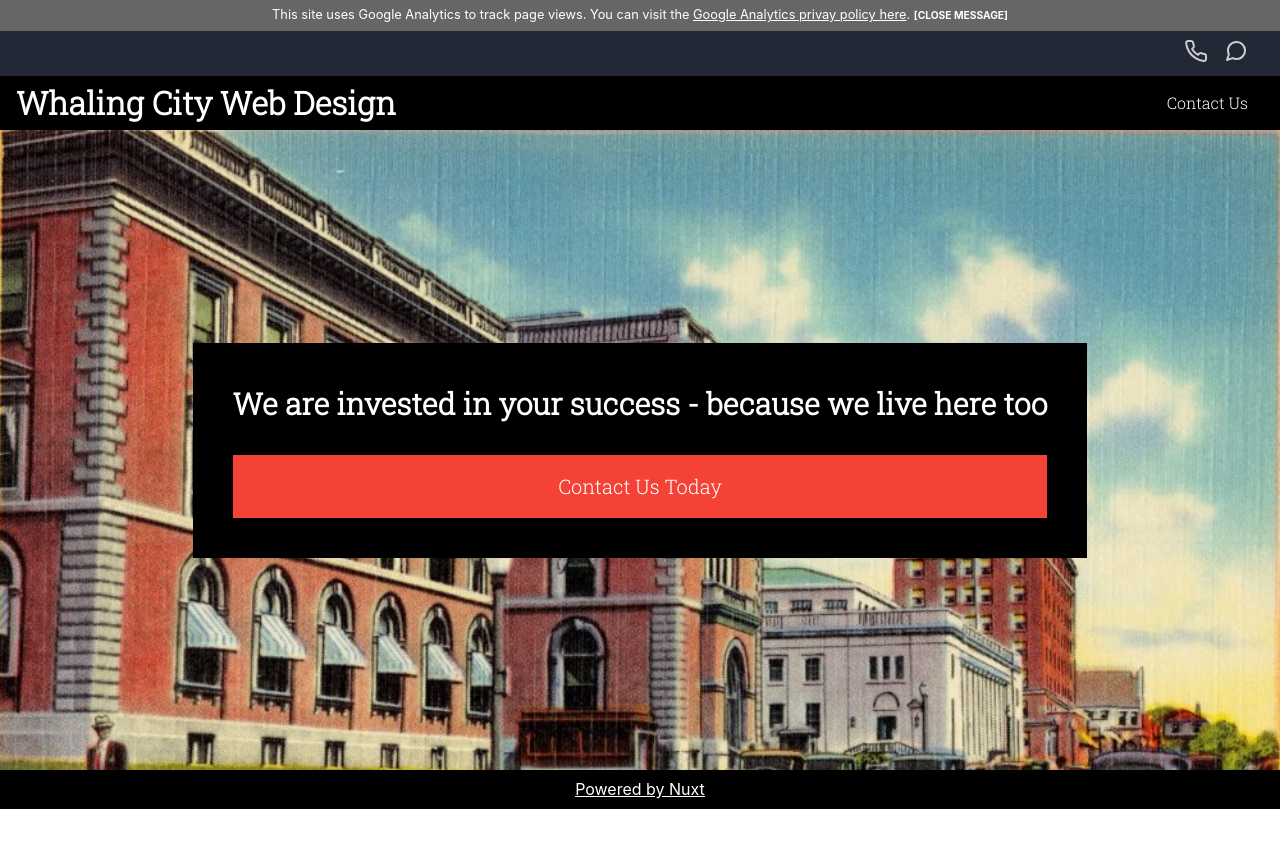
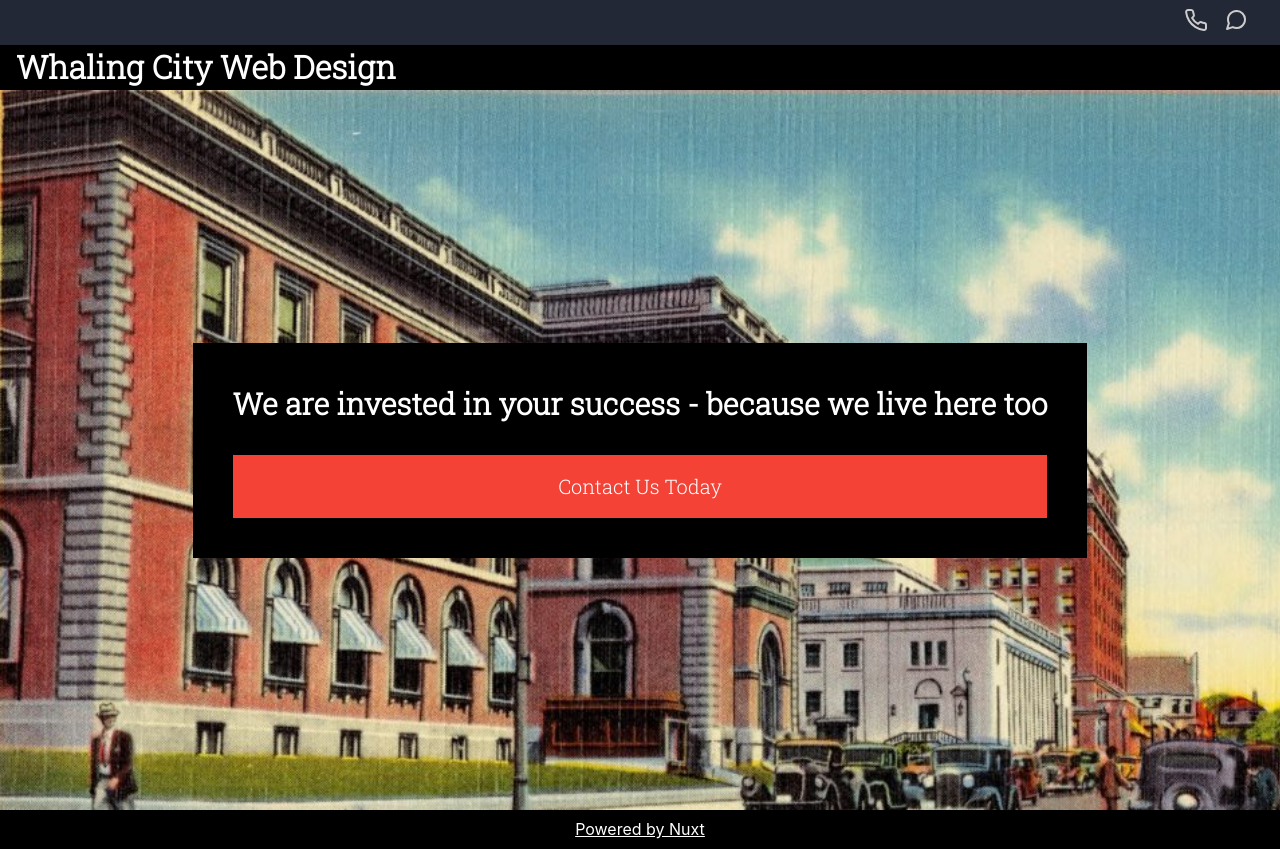
Before and after one commit to thewatermethod/whaling-nuxt, a Nuxt app: page / in a window 1280 px wide. Before the commit the page ends 809 px from the top, so only its background shows below. Built offline with nearby package versions, Linux system fonts and the light colour scheme.

Commit message:
down to almost nothing

```diff
--- a/assets/style.css
+++ b/assets/style.css
@@ -464,7 +464,3 @@ h6 {
     background-size: cover;
   }
 }
-
-.parallax {
-  background-attachment: fixed;
-}
--- a/components/iconmenu.vue
+++ b/components/iconmenu.vue
@@ -1,21 +1,14 @@
 <template>
   <div class="top-nav background-blue">
-    <span class="small" v-if="showCookieWarning">
-      This site uses Google Analytics to track page views. You can visit the
-      <a
-        href="https://policies.google.com/privacy?hl=en&gl=zz"
-      >Google Analytics privay policy here</a>.
-      <small v-on:click="closeMessage">[CLOSE MESSAGE]</small>
-    </span>
     <ul>
       <li>
         <a href="tel:0000000">
-          <img src="~/assets/phone.svg" scale="0">
+          <img src="~/assets/phone.svg" scale="0" />
         </a>
       </li>
       <li>
         <nuxt-link to="/contact/">
-          <img src="~/assets/message-circle.svg" scale="0">
+          <img src="~/assets/message-circle.svg" scale="0" />
         </nuxt-link>
       </li>
     </ul>
@@ -24,30 +17,30 @@
 
 <script>
 export default {
-  data: function() {
+  data: function () {
     return {
-      showCookieWarning: false
+      showCookieWarning: false,
     };
   },
 
   methods: {
-    closeMessage: function(event) {
+    closeMessage: function (event) {
       document.cookie = "whalingcityweb=cookie";
       event.target.parentNode.remove();
-    }
+    },
   },
 
   mounted() {
     if (
       !document.cookie
         .split(";")
-        .filter(item => item.includes("whalingcityweb=")).length
+        .filter((item) => item.includes("whalingcityweb=")).length
     ) {
       this.showCookieWarning = true;
     }
   },
 
-  props: []
+  props: [],
 };
 </script>
 
--- a/components/navigation.vue
+++ b/components/navigation.vue
@@ -3,53 +3,18 @@
     <h1 class="padded z2">
       <nuxt-link class="z2" to="/">Whaling City Web Design</nuxt-link>
     </h1>
-    <div v-on:click="toggleMenu" id="burger" class="nav-left-icon burger-menu-btn z2">
-      <span></span>
-    </div>
-    <nav id="navMenu" class="z1">
-      <ul class="column flex-box roboto-slab">
-        <li>
-          <span v-on:click="chat">Contact Us</span>
-        </li>
-      </ul>
-    </nav>
   </div>
 </template>
 
 <script>
 export default {
-  methods: {
-    chat: function () {
-      olark("api.box.expand");
-    },
-
-    navigate: function () {
-      var burger = document.querySelector("#burger");
-      var navMenu = document.querySelector("#navMenu");
-
-      if (burger.classList.contains("open")) {
-        burger.classList.remove("open");
-      }
-
-      if (navMenu.classList.contains("opened")) {
-        navMenu.classList.remove("opened");
-      }
-    },
-
-    toggleMenu: function (event) {
-      document.querySelector("#burger").classList.toggle("open");
-      document.querySelector("#navMenu").classList.toggle("opened");
-    },
-  },
+  methods: {},
 
   mounted() {},
 };
 </script>
 
 <style scoped>
-nav li span {
-  cursor: pointer;
-}
 div.site-header {
   justify-content: space-between;
   padding: 0 1em;
@@ -64,107 +29,10 @@ h1 a {
   text-decoration: none;
 }
 
-.burger-menu-btn.open {
-  -webkit-transform: rotate(90deg);
-  transform: rotate(90deg);
-}
-.burger-menu-btn,
-.burger-menu-btn:after,
-.burger-menu-btn:before {
-  height: 8px;
-  width: 32px;
-  background: white;
-}
-.burger-menu-btn:after {
-  position: absolute;
-  bottom: -12px;
-}
-.burger-menu-btn:before {
-  position: absolute;
-  top: -12px;
-}
-.burger-menu-btn:after,
-.burger-menu-btn:before {
-  content: "";
-  left: 4px;
-}
-.burger-menu-btn span {
-  height: 60px;
-  width: 60px;
-  display: block;
-  position: absolute;
-  top: -10px;
-}
-.burger-menu-btn {
-  will-change: transform;
-  -webkit-transition: -webkit-transform 0.2s linear;
-  transition: transform 0.2s linear;
-  cursor: pointer;
-}
-
-nav {
-  left: -9999px;
-  position: fixed;
-  transition: all 0.75s;
-}
-
-nav ul {
-  justify-content: center;
-}
-
-nav ul li {
-  padding: 1em;
-  text-align: center;
-}
-
-nav ul li a {
-  color: white;
-}
-
-nav.opened {
-  background: #ffa000;
-  bottom: 0;
-  left: 0;
-  padding: 25% 10%;
-  right: 0;
-  top: 0;
-}
-
-nav.opened ul {
-  font-size: 2em;
-  height: 50vh;
-}
-
 @media (min-width: 1200px) {
   h1 {
     font-size: 2em;
     padding: 0;
   }
-
-  .burger-menu-btn {
-    display: none;
-  }
-
-  nav {
-    position: relative;
-    left: auto;
-  }
-
-  nav.opened {
-    padding: 10%;
-  }
-
-  nav ul {
-    display: block;
-  }
-
-  nav ul li {
-    display: inline-block;
-    padding: 1em;
-  }
-
-  nav ul li a {
-    text-decoration: none;
-  }
 }
 </style>
--- a/layouts/default.vue
+++ b/layouts/default.vue
@@ -1,5 +1,5 @@
 <template>
-  <div>
+  <div class="main">
     <iconmenu></iconmenu>
     <navigation></navigation>
 
@@ -28,3 +28,8 @@ export default {
   },
 };
 </script>
+<style scoped>
+.main {
+  min-height: 100vh;
+}
+</style>
--- a/layouts/landing.vue
+++ b/layouts/landing.vue
@@ -3,7 +3,7 @@
     <iconmenu></iconmenu>
     <navigation></navigation>
 
-    <nuxt/>
+    <nuxt />
 
     <div class="site-footer background-black flex-box centered padded">
       <a href="https://nuxtjs.org/">Powered by Nuxt</a>
@@ -18,10 +18,10 @@ import Navigation from "../components/navigation";
 export default {
   components: {
     Iconmenu,
-    Navigation
+    Navigation,
   },
   head: {
-    title: "Whaling City Web"
-  }
+    title: "Whaling City Web",
+  },
 };
 </script>
--- a/nuxt.config.js
+++ b/nuxt.config.js
@@ -1,13 +1,13 @@
 export default {
-	css: ['@/assets/style.css'],
+  css: ["@/assets/style.css"],
   head: {
     link: [
       {
-				rel: 'stylesheet',
-				href: 'https://fonts.googleapis.com/css?family=Roboto+Slab:300',
+        rel: "stylesheet",
+        href: "https://fonts.googleapis.com/css?family=Roboto+Slab:300",
       },
     ],
-		meta: [{ name: 'viewport', content: 'width=device-width, initial-scale=1' }],
+    meta: [{name: "viewport", content: "width=device-width, initial-scale=1"}],
   },
-	plugins: [{ src: '~plugins/olark.js', ssr: false }, { src: '~plugins/ga.js', ssr: false }],
+  plugins: [{src: "~plugins/olark.js", ssr: false}],
 };
--- a/pages/index.vue
+++ b/pages/index.vue
@@ -22,7 +22,7 @@ main {
   background: url("~assets/purchase.jpg");
   background-repeat: no-repeat;
   background-size: cover;
-  min-height: 80vh;
+  min-height: 90vh;
 }
 
 @media (max-width: 1200px) {
```
Also changed, not shown: plugins/ga.js (deleted, +0 -54 lines). Lines whose indentation alone changed are shown as unchanged.
